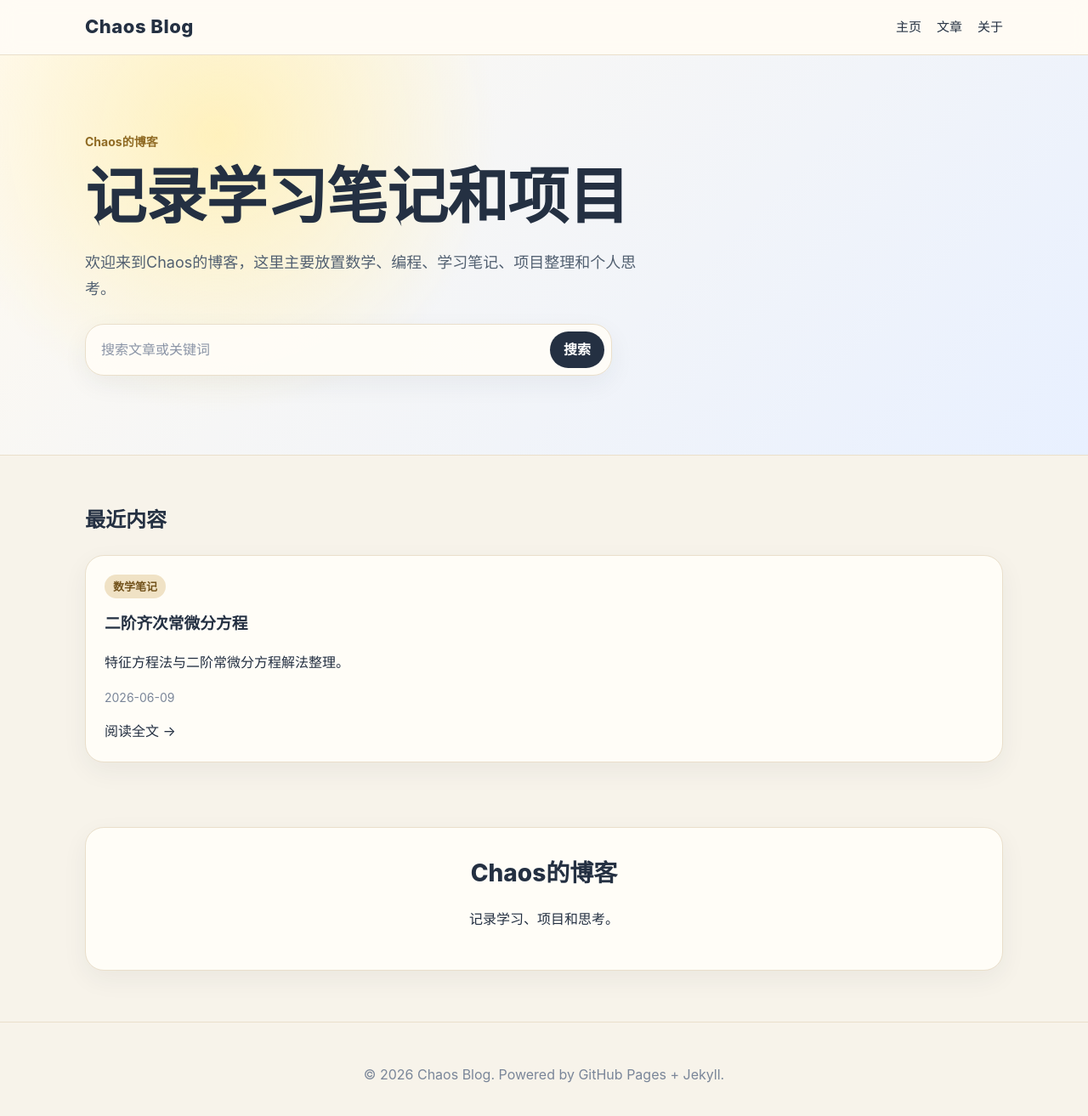
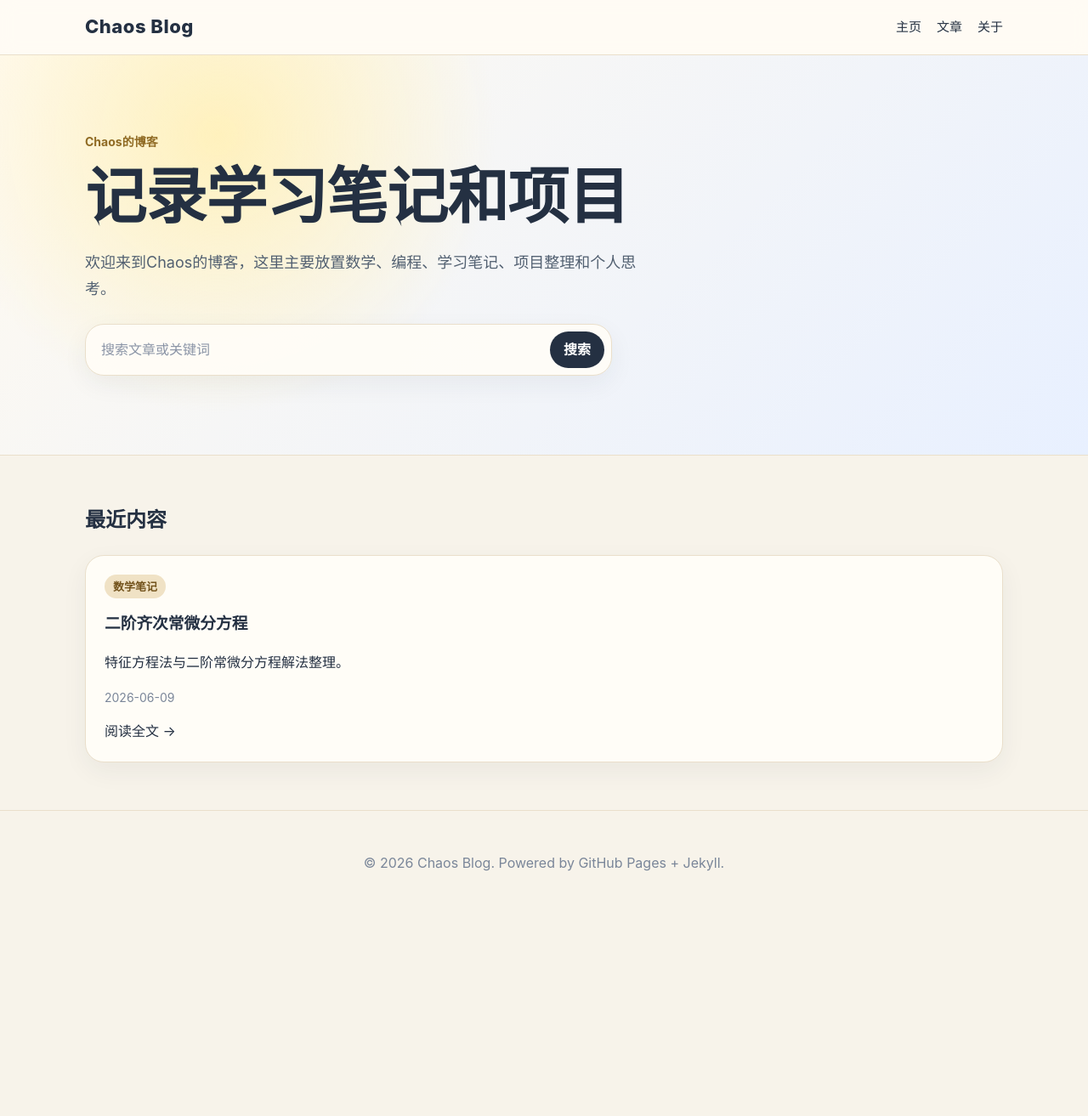
Before and after one commit to chaosjjaaa/chaos-blog, a Jekyll site: the page built from index.md, in a window 1280 px wide and 1326 px high. Shown: the top 1313 px of the window at 85% size. Built offline with Jekyll 4.4.1, drawn with Linux system fonts in a browser that asks for light colours.

Commit message:
Compact mobile homepage layout

```diff
--- a/index.md
+++ b/index.md
@@ -17,7 +17,7 @@ title: Chaos的博客
   </div>
 </section>
 
-<section class="container section">
+<section class="container section home-posts">
   <h2>最近内容</h2>
 
   {% if site.posts.size > 0 %}
@@ -47,8 +47,3 @@ title: Chaos的博客
     <p class="muted">还没有文章。把 Markdown 文件放进 <code>_posts/</code> 后，文章会自动显示在这里。</p>
   {% endif %}
 </section>
-
-<section class="container quote-box">
-  <blockquote>Chaos的博客</blockquote>
-  <p>记录学习、项目和思考。</p>
-</section>
```
